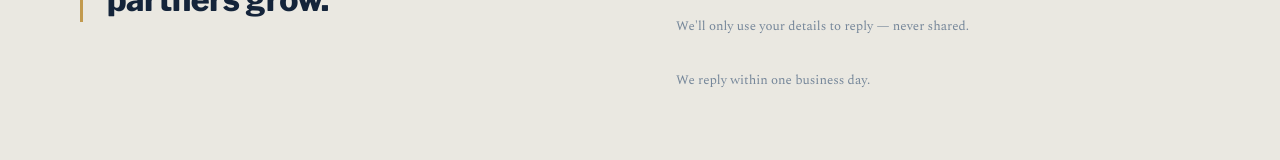
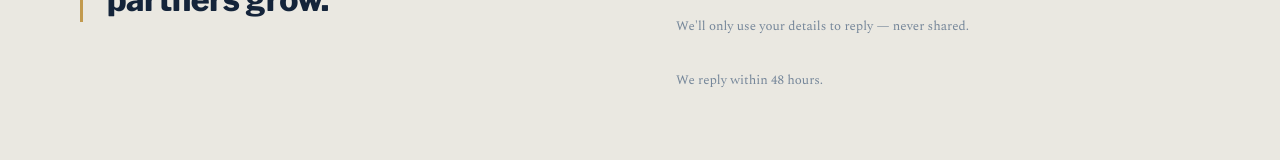
Before and after one commit to nathanveley/pathway, a React (Vite) app: page / in a window 1280 px wide. Shown: the part 4722-4882 px from the top of the page. Built offline with nearby package versions, Linux system fonts and the light colour scheme; no server answers.

Commit message:
Response time: 48 hours

```diff
--- a/src/App.jsx
+++ b/src/App.jsx
@@ -406,7 +406,7 @@ export default function App() {
               </button>
               <div className="toast mono" role="status">{toast}</div>
               <p className="form-note">We'll only use your details to reply — never shared.</p>
-              <p className="form-note">We reply within one business day.</p>
+              <p className="form-note">We reply within 48 hours.</p>
             </form>
             </div>
           </div>
```
